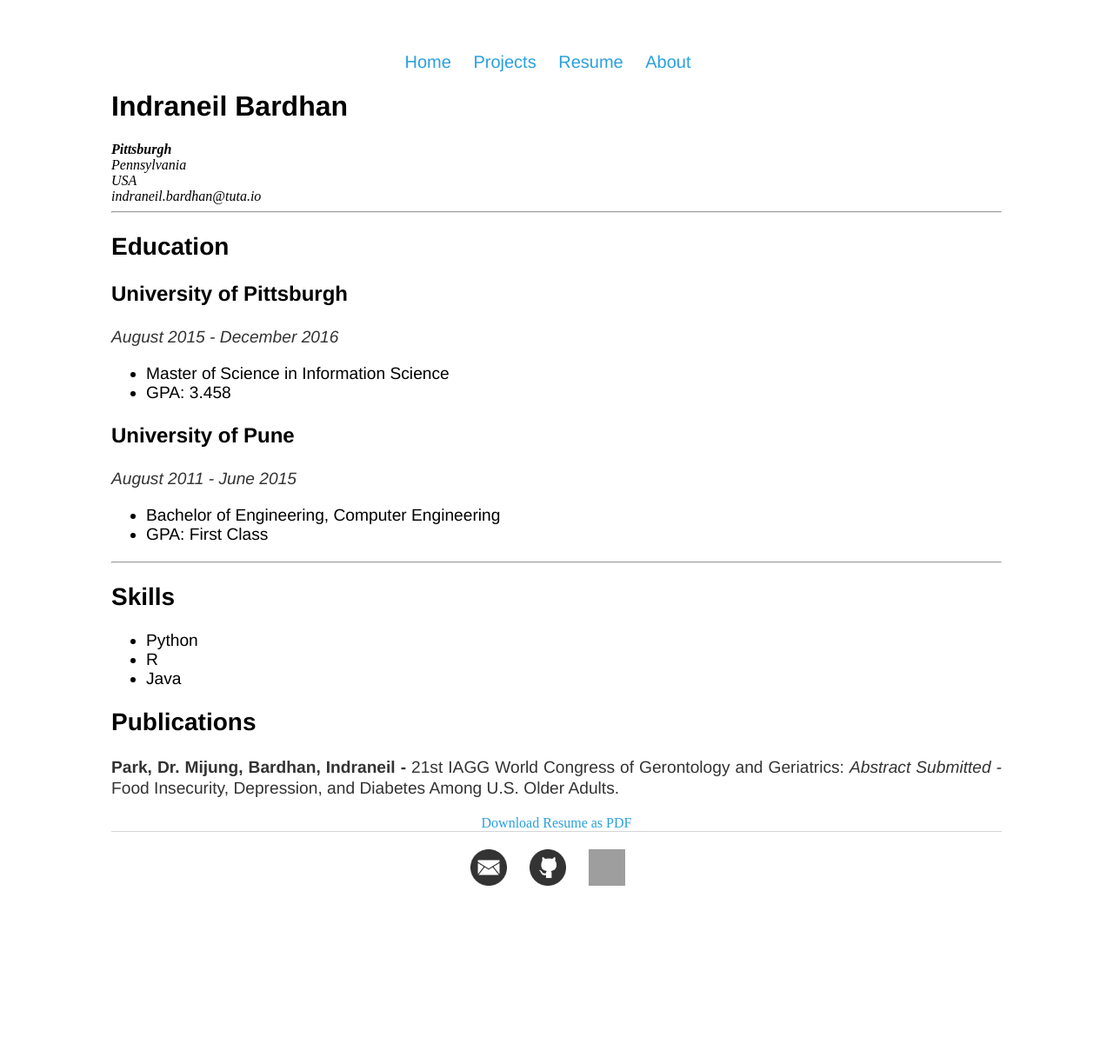
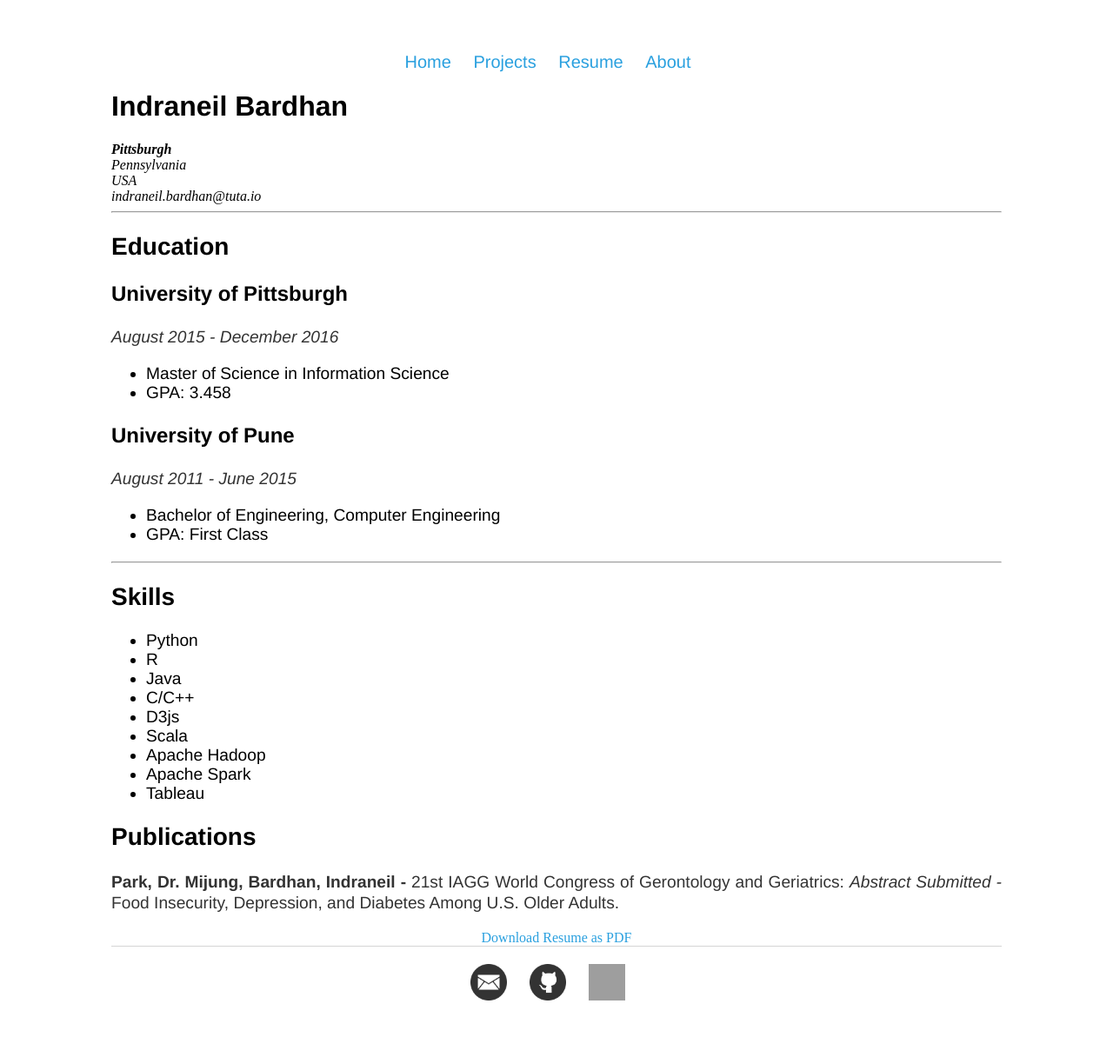
Before and after one commit to NeilBardhan/neilbardhan.github.io, a Jekyll site: the page built from resume/index.html, in a window 1280 px wide. Shown: the whole page at 87% size. Built offline with Jekyll 4.4.1, drawn with Linux system fonts in a browser that asks for light colours; before the commit the page ends 1084 px from its top, so only the background shows below that; grey boxes are pictures that could not be loaded.

Commit message:
Update index.html

```diff
--- a/resume/index.html
+++ b/resume/index.html
@@ -27,10 +27,16 @@ title: Indraneil Bardhan's Resume
 			</ul>
 		<hr>
 		<h2>Skills</h2>
-			<ul class = "skills">
+			<ul>
 				<li>Python</li>
 				<li>R</li>
 				<li>Java</li>
+				<li>C/C++</li>
+				<li>D3js</li>
+				<li>Scala</li>
+				<li>Apache Hadoop</li>
+				<li>Apache Spark</li>
+				<li>Tableau</li>
 			</ul>
 		<h2>Publications</h2>
 
```
